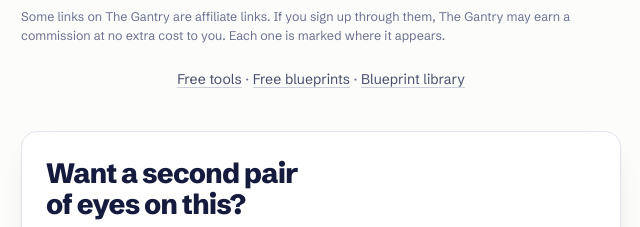
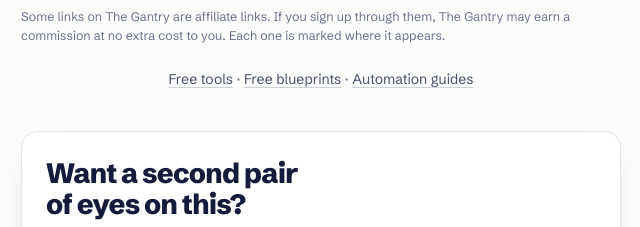
Before and after one commit to sayedomnisoft/tools, a plain HTML site: page automation-help/index.html in a window 1280 px wide. Shown: the part 876-1103 px from the top of the page, 319-959 px from the left. Drawn offline with Linux system fonts and the light colour scheme.

Commit message:
Automation help: links point to live guides
Two links now go to /blueprints/ and the footer to automation-start-here.

Co-Authored-By: Claude Opus 5.5 <noreply@anthropic.com>

```diff
--- a/automation-help/index.html
+++ b/automation-help/index.html
@@ -257,7 +257,7 @@
   </div>
 
   <p class="disclose">Some links on The Gantry are affiliate links. If you sign up through them, The Gantry may earn a commission at no extra cost to you. Each one is marked where it appears.</p>
-  <div class="footer"><a href="/">Free tools</a> · <a href="/blueprints/">Free blueprints</a> · <a href="https://www.gantry.work/p/n8n-templates-small-business">Blueprint library</a></div>
+  <div class="footer"><a href="/">Free tools</a> · <a href="/blueprints/">Free blueprints</a> · <a href="https://www.gantry.work/p/automation-start-here">Automation guides</a></div>
 </div>
 
 <script>
@@ -280,9 +280,9 @@
     'Supplier bills and data entry': ['Supplier invoices from email to a sheet', 'https://www.gantry.work/p/supplier-invoice-email-to-sheet'],
     'Daily or monthly reports': ['Daily 8am owner report', 'https://www.gantry.work/p/daily-owner-report-xero'],
     'Enquiries and leads': ['Enquiry form to sheet to salesperson', 'https://www.gantry.work/p/google-sheets-lead-automation'],
-    'WhatsApp orders': ['WhatsApp order intake', 'https://www.gantry.work/p/n8n-whatsapp-order-automation'],
+    'WhatsApp orders': ['WhatsApp order intake blueprint', 'https://tools.gantry.work/blueprints/'],
     'Stock and purchasing': ['Safety stock and reorder points', 'https://www.gantry.work/p/safety-stock-reorder-point'],
-    'Something else': ['The blueprint library', 'https://www.gantry.work/p/n8n-templates-small-business']
+    'Something else': ['The blueprint library', 'https://tools.gantry.work/blueprints/']
   };
   var FIXES = {
     "Haven't started yet": ['Start here', [
```
